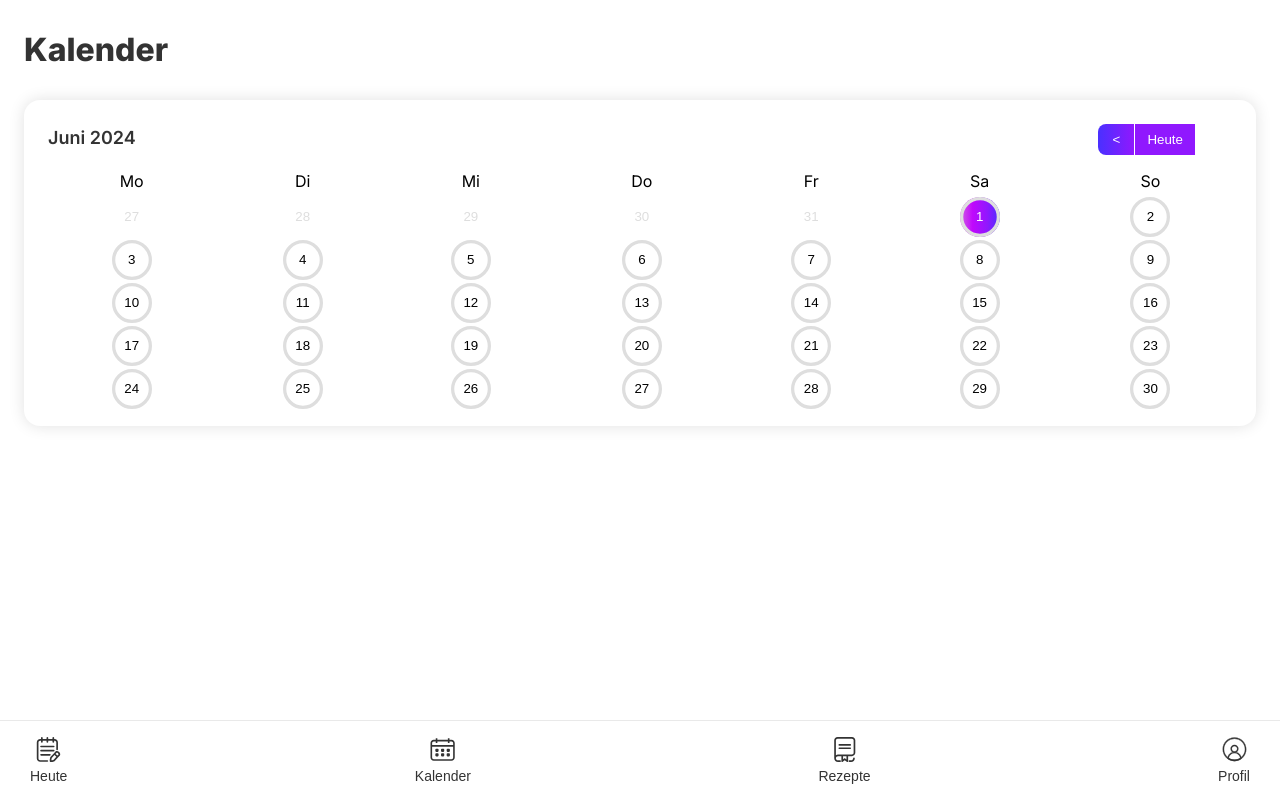
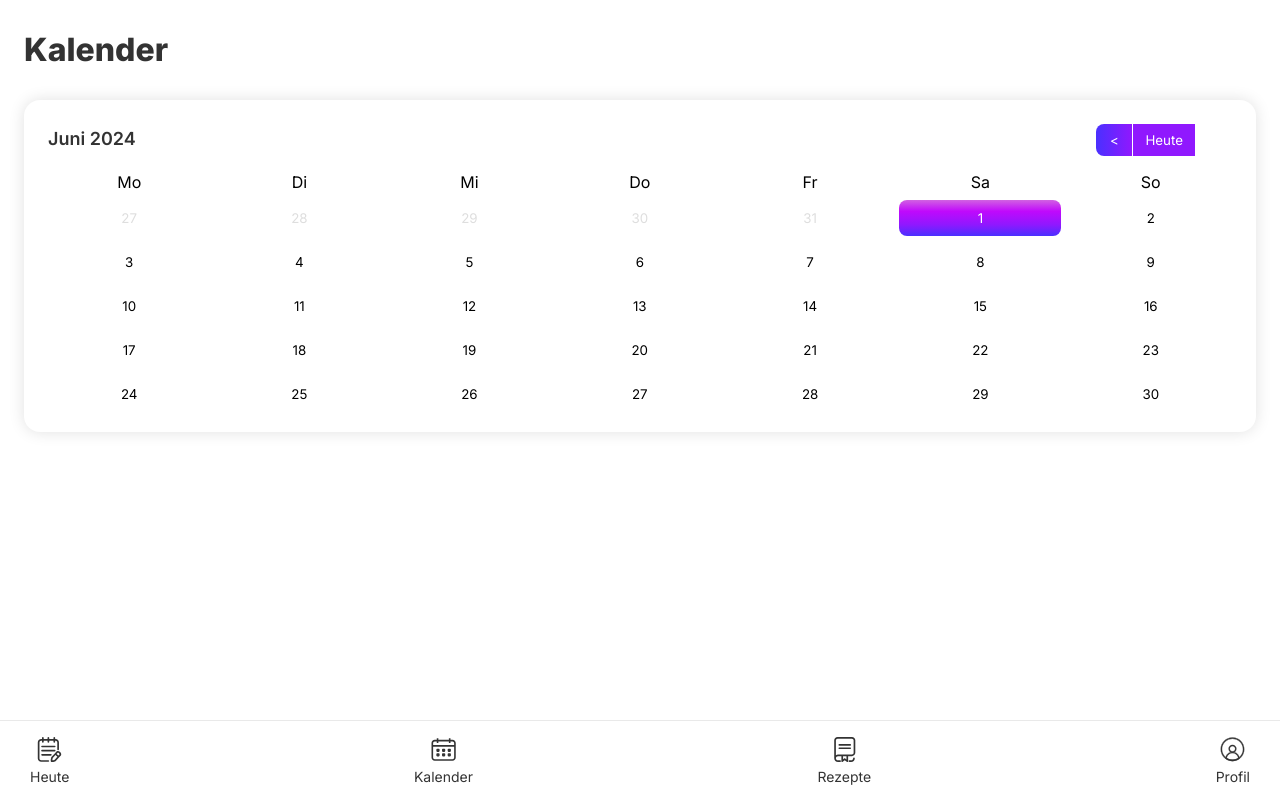
Before and after one commit to ingbeck/TrackMyMeal, a React (Vite) app in the folder frontend/: page /calendar/1 in a window 1280 px wide. Built offline with nearby package versions, Linux system fonts and the light colour scheme; no server answers; the HTML template or start-up script is replaced by a standard one.

Commit message:
remove circular progress indicate progress with background

```diff
--- a/frontend/src/components/CalendarDayCard.tsx
+++ b/frontend/src/components/CalendarDayCard.tsx
@@ -1,5 +1,4 @@
 import {CalendarDay} from "../types/CalendarMonth.ts";
-import {CircularProgress} from "@mui/material";
 
 type CalendarDayCardProps = {
     calendarDay : CalendarDay,
@@ -9,18 +8,19 @@ type CalendarDayCardProps = {
 }
 
 export default function CalendarDayCard(props: Readonly<CalendarDayCardProps>) {
+
+    const progressFill: string = "linear-gradient(0deg, #4D2FFF3F "+props.percentage+"%, #FFF 0%)";
+
     return (
         <button className={props.isToday(props.calendarDay.day) ? "day_selected" : "day"}
-        onClick={() => props.clickCalendarDay(props.calendarDay.day)}>
-            <CircularProgress id={"backgroundCircle"}
-                              variant={"determinate"}
-                              value={100}
-                              sx={{ scale: "-1 1" }}/>
-            <CircularProgress id={"foregroundCircle"}
-                              variant={"determinate"}
-                              value={props.percentage}
-                              sx={{ scale: "-1 1" }} />
+                onClick={() => props.clickCalendarDay(props.calendarDay.day)}
+                style={!props.isToday(props.calendarDay.day)
+                    ?
+                    {background: progressFill}
+                    :
+                    {}}>
             <span>{props.calendarDay.day}</span>
         </button>
+
     );
 }
--- a/frontend/src/components/CalendarView.css
+++ b/frontend/src/components/CalendarView.css
@@ -16,23 +16,35 @@
     color: #dedede;
     border: none;
     background: none;
+    flex: 1;
 }
 
 .day {
     display: flex;
-    place-content: center;
-    padding: 10px 0 10px 0;
-    background: none;
+    flex-direction: column;
+    justify-content: space-between;
+    padding: 10px;
+    background: linear-gradient(90deg, rgba(77, 47, 255, 0.25) 0%, rgba(143, 25, 254, 0.25) 100%);
+    border-radius: 8px;
     border: none;
+}
+
+.day-progress {
+    background: linear-gradient(90deg, #4D2FFF 0%, #8F19FE 100%);
+    border-radius: 0 0 8px 8px;
+    align-self: flex-start;
+    flex: 1;
 }
 
 .day_selected {
     display: flex;
-    place-content: center;
-    padding: 10px 0 10px 0;
+    flex-direction: column;
+    padding: 10px 0 0 0;
     border: none;
-    background: none;
+    background: linear-gradient(0deg, #4A30FF 0%, #9018FE 31.5%, #C009FC 68.5%, #D161E2 100%);
     color: #fff;
+    border-radius: 8px;
+    flex: 1;
 }
 
 .day span,
@@ -40,24 +52,5 @@
     border: none;
     background: none;
     align-self: center;
-    justify-self: center;
     z-index: 1;
 }
-
-#backgroundCircle {
-    color: #dedede;
-}
-
-#foregroundCircle {
-    color: #9018FE;
-}
-
-#backgroundCircle,
-#foregroundCircle {
-    position: absolute;
-}
-
-.day_selected #backgroundCircle {
-    background: linear-gradient(#4A30FF 0%, #9018FE 31.5%, #C009FC 68.5%, #D161E2 100%);
-    border-radius: 100%;
-}
--- a/frontend/src/index.css
+++ b/frontend/src/index.css
@@ -9,6 +9,10 @@ body, :root{
 
 footer{
   width: 100%;
+}
+
+button{
+  font-family: Inter, sans-serif;
 }
 
 .page-container{
```
